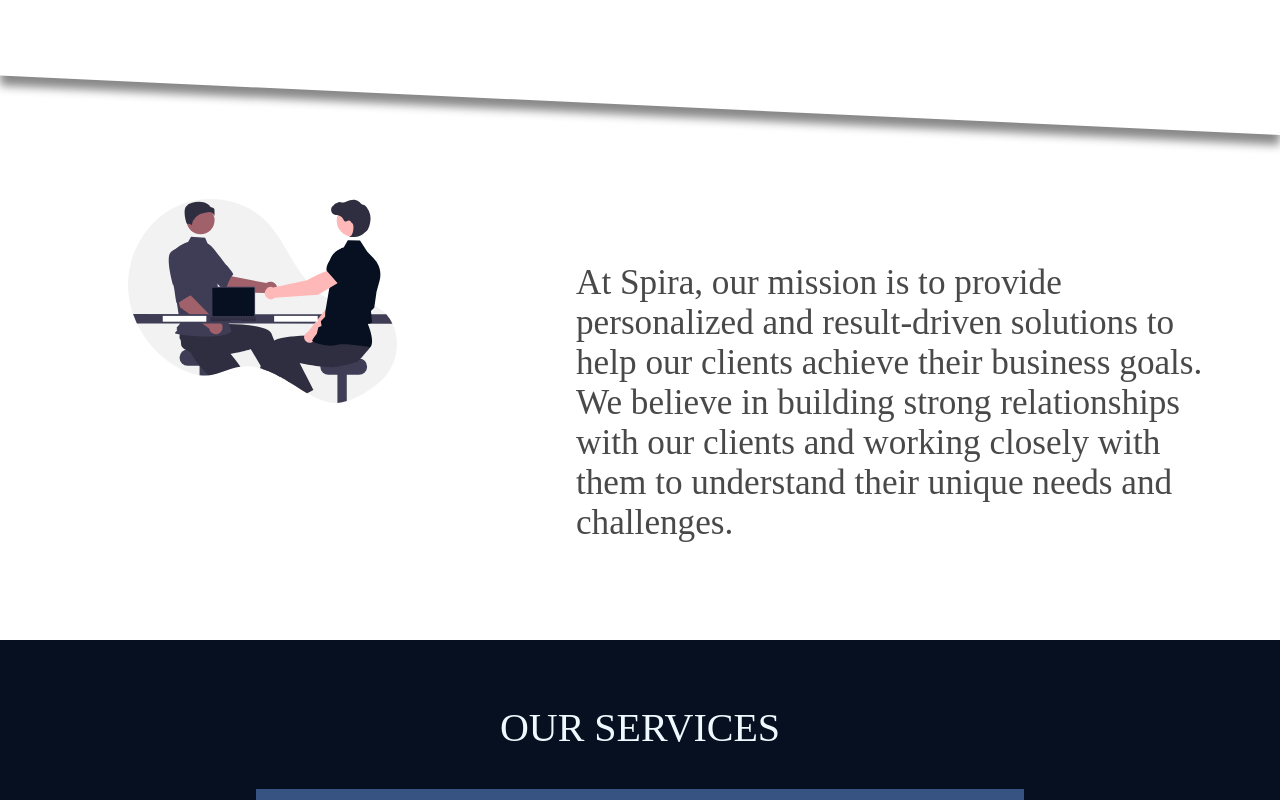
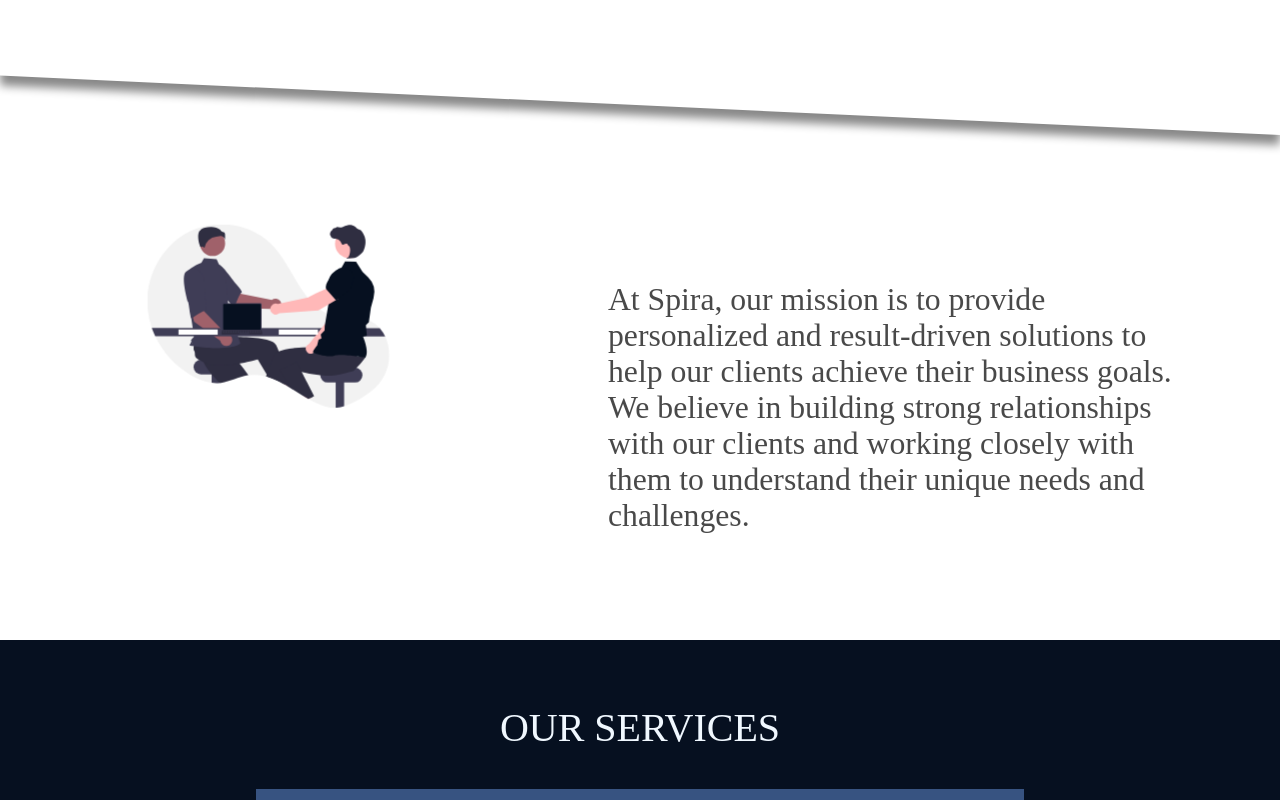
Before and after one commit to PaulTeshome/spira-site, a React (Create React App) app in the folder spira/client/: page / in a window 1280 px wide. Shown: the part 1260-2060 px from the top of the page. Built offline with nearby package versions, Linux system fonts and the light colour scheme.

Commit message:
Update MottoSection.js

```diff
--- a/spira/client/src/components/MottoSection.js
+++ b/spira/client/src/components/MottoSection.js
@@ -1,3 +1,5 @@
+// written by Paul T. Hailemeskel
+
 import React,{useState} from 'react'
 import './MottoSection.css'
 import illust1 from '../images/ad_illustration.svg'
@@ -51,8 +53,13 @@ function MottoSection({motto, description}) {
        </div>
        <div className='description-wrapper'  onMouseEnter={()=>{qSwitcher(true)}} onMouseLeave={()=>{qSwitcher(false)}}>
           <motion.div className='description-logo'
-             animate={{
-              scale: q_anim? [0,1] :1
+            initial={{
+              opacity:0
+            }}
+
+            animate={{
+              scale: q_anim? [0,1] :[1,0.9],
+              opacity: q_anim? [0,1] :1
             }}
 
             transition={{
@@ -63,8 +70,13 @@ function MottoSection({motto, description}) {
               <img id='illust2' src={illust2} alt='motto first illustration'/>
           </motion.div>
           <motion.div className='desc-container'
+            initial={{
+              opacity:0
+            }}
+
             animate={{
-              scale: q_anim? [0,1] :1
+              scale: q_anim? [0,1] :[1,0.9],
+              opacity: q_anim? [0,1] :1
             }}
 
             transition={{
```
